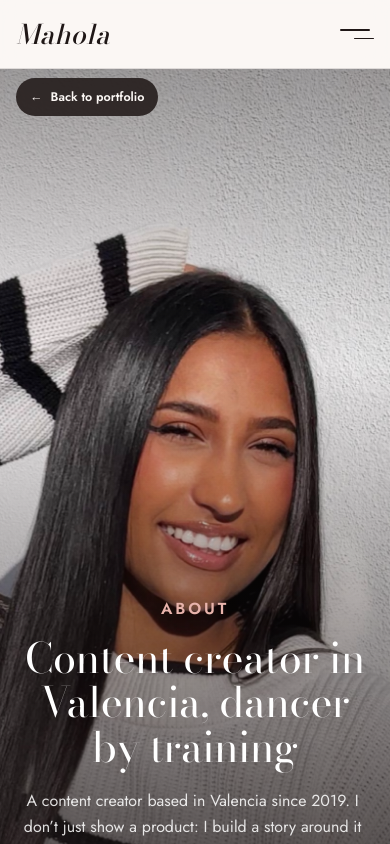
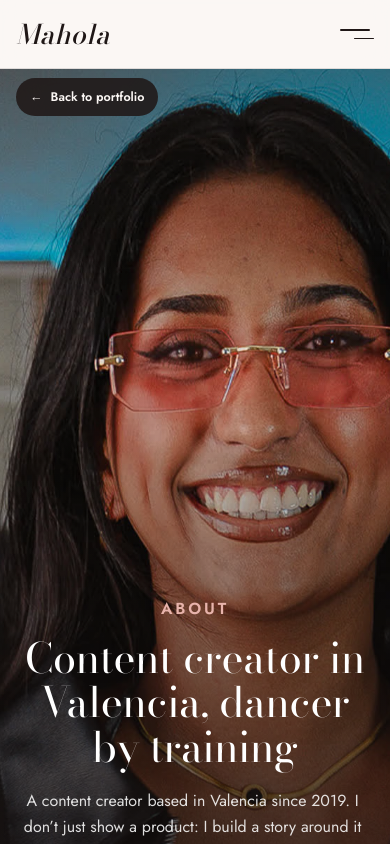
Before and after one commit to maholasss/newweb, a Next.js app: page /en/about in a window 390 px wide. Shown: the top 844 px of the page. Built offline with nearby package versions, Linux system fonts and the light colour scheme.

Commit message:
Sobre mi: foto recortada en horizontal desde la original

```diff
--- a/app/globals.css
+++ b/app/globals.css
@@ -605,7 +605,7 @@ button { font: inherit; color: inherit; cursor: pointer; }
    ========================================================= */
 .full { position: relative; min-height: 100svh; display: grid; align-items: end; overflow: clip; }
 .full-media { position: absolute; inset: 0; overflow: hidden; background: var(--ink); }
-.full-media img { position: absolute; inset: -6% 0; width: 100%; height: 112%; object-fit: cover; object-position: 50% 8%; will-change: transform; }
+.full-media img { position: absolute; inset: -4% 0; width: 100%; height: 108%; object-fit: cover; object-position: 50% 28%; will-change: transform; }
 
 .full-media::after { content: ''; position: absolute; inset: 0; background: linear-gradient(180deg, rgba(20,14,13,.35) 0%, rgba(20,14,13,0) 35%, rgba(20,14,13,.78) 100%); }
 .full-text { position: relative; z-index: 1; color: #fff; padding: 0 clamp(20px, 6vw, 70px) clamp(50px, 9vw, 110px); max-width: 900px; }
@@ -642,7 +642,7 @@ button { font: inherit; color: inherit; cursor: pointer; }
   .pin-media picture { aspect-ratio: 4 / 5; }
   .pin-list { display: grid; gap: 34px; }
   .pin-item { min-height: 0; opacity: 1; transform: none; }
-  .full-media img { object-position: 50% 8%; }
+  .full-media img { object-position: 50% 26%; }
 }
 
 
--- a/components/AboutScroll.jsx
+++ b/components/AboutScroll.jsx
@@ -120,7 +120,7 @@ export function Full({ photo, kicker, title, text, dark = false, first = false }
       w,
       (r, vh) => (r.top + r.height / 2 - vh / 2) / vh,
       (p) => {
-        i.style.transform = `translate3d(0, ${(-p * 6).toFixed(2)}%, 0) scale(1.06)`;
+        i.style.transform = `translate3d(0, ${(-p * 3.5).toFixed(2)}%, 0) scale(1.04)`;
         if (x) x.style.transform = `translate3d(0, ${(p * 24).toFixed(1)}px, 0)`;
       },
       0.15
--- a/components/pages.jsx
+++ b/components/pages.jsx
@@ -314,7 +314,7 @@ export function About({ lang }) {
       <JsonLd data={{ '@context': 'https://schema.org', '@type': 'ProfilePage', url: SITE + ROUTES.about[lang], mainEntity: person(lang) }} />
 
       {/* bloque 1: foto a pantalla completa con parallax */}
-      <Full first photo="foto-4" kicker={t.aboutEyebrow} title={t.aboutH1} text={st[0][2]} />
+      <Full first photo="sobre-hero" kicker={t.aboutEyebrow} title={t.aboutH1} text={st[0][2]} />
 
       {/* bloque 2: corte, la fila de fotos cruza de lado a lado */}
       <Rail photos={['perfil', 'foto-2', 'retrato-7', 'foto-9', 'foto-13', 'retrato-9', 'foto-6', 'foto-11']}>
```
Also changed, not shown: public/fotos/sobre-hero.avif (added).
